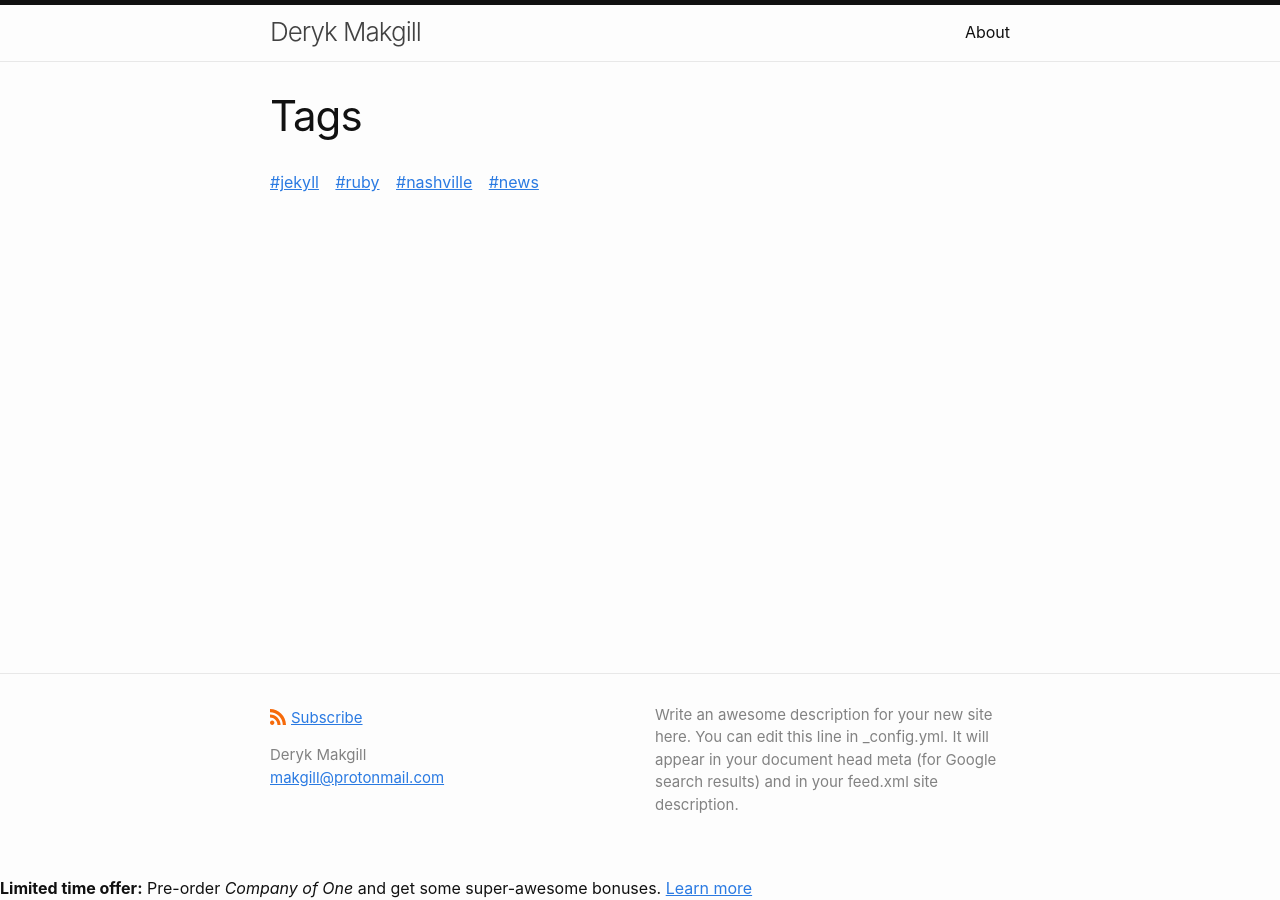
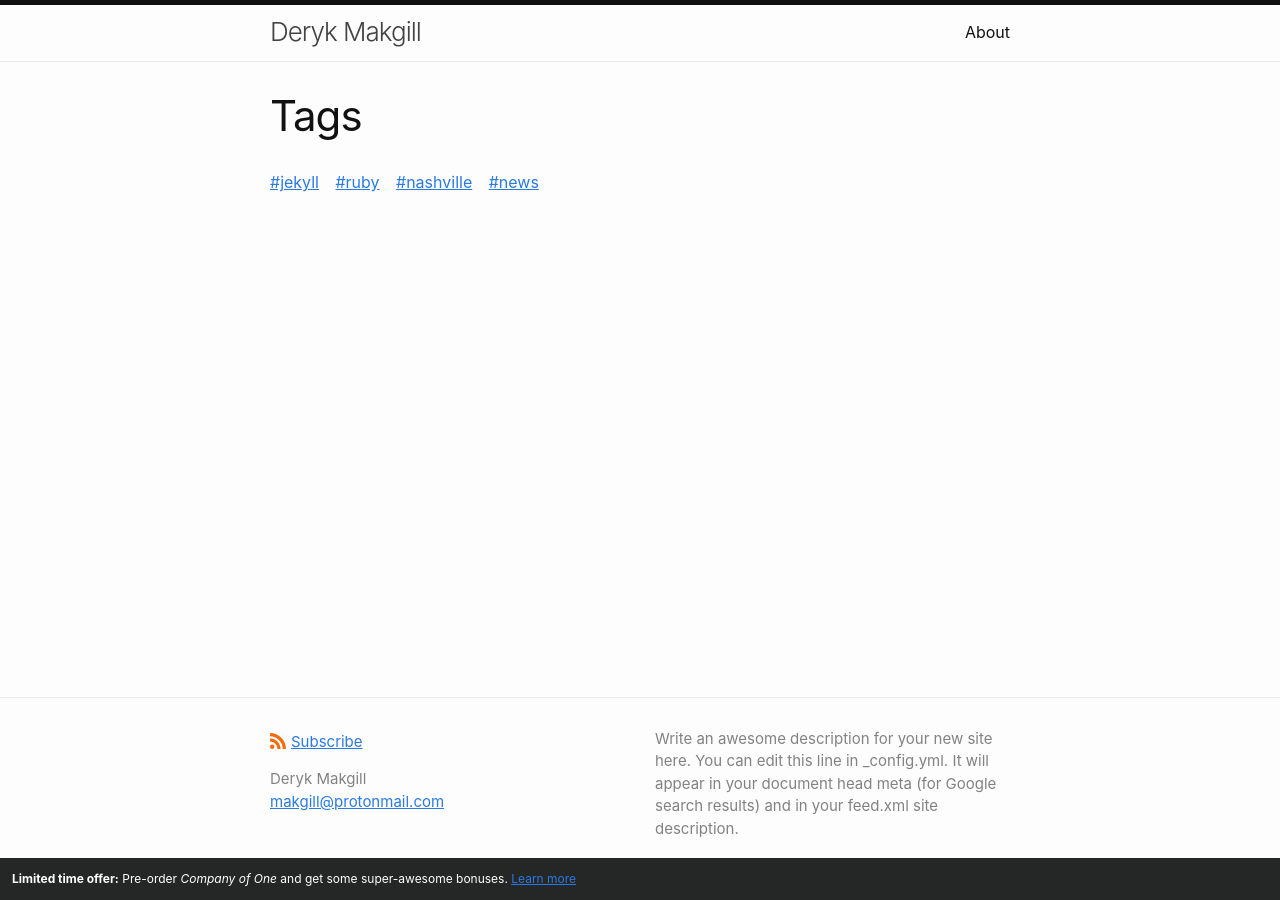
Before and after one commit to derykmakgill/krawisz, a Jekyll site: the page built from tags.html, in a window 1280 px wide. Built offline with Jekyll 4.4.1, drawn with Linux system fonts in a browser that asks for light colours.

Commit message:
Update head.html

```diff
--- a/_includes/head.html
+++ b/_includes/head.html
@@ -18,7 +18,16 @@
   .post-image {
   margin-bottom: 5px;
   }
-
+ .notice {
+    background: #252626;
+    color: #fff;
+    padding: 12px;
+    font-size: 12px;
+    position: fixed;
+    bottom: 0;
+    width: 100%;
+    z-index: 10001;
+}
 
   </style>
   {%- feed_meta -%}
```
